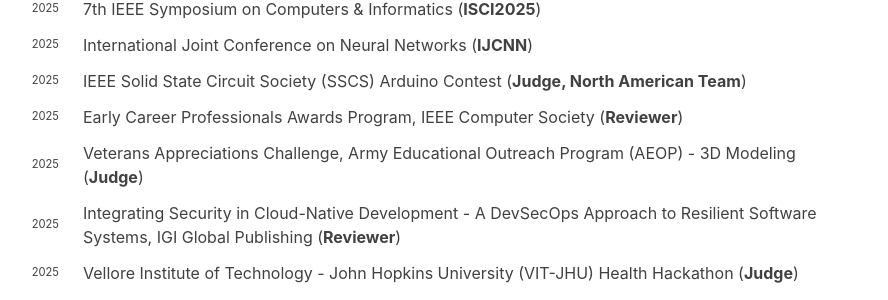
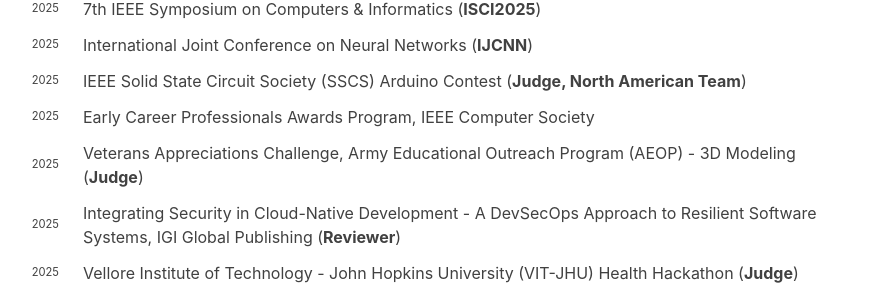
Before and after one commit to hariharanragothaman/hariharanragothaman.github.io, a Jekyll site: the page built from cv.md, in a window 1280 px wide and 1400 px high, scrolled down 5425 px. Shown: the part 153-453 px from the top of the window, without its empty margins (249-1137 px from the left). Built offline with Jekyll 4.4.1, drawn with Linux system fonts in a browser that asks for light colours; nearby versions of some CDN libraries; some web fonts are replaced.

Commit message:
Polishes and Updates

```diff
--- a/_data/pc.yaml
+++ b/_data/pc.yaml
@@ -1,5 +1,5 @@
 - venue: IEEE USA Government Relations R&D Policy Committee
-  venue-shorthand: IEEE-RDPC
+  venue-shorthand: RDPC
   position: Technical Program Committee Member
   years:
     - year: 2025
--- a/_data/reviewer.yaml
+++ b/_data/reviewer.yaml
@@ -29,7 +29,7 @@
       url: https://www.sscs-arduino-contest.com/our-team
 
 - venue: Early Career Professionals Awards Program, IEEE Computer Society
-  venue-shorthand: Reviewer
+  venue-shorthand:
   years:
     - year: 2025
       url: https://www.computer.org/publications/tech-news/events/computings-top-30-early-career-professionals-2024
```
